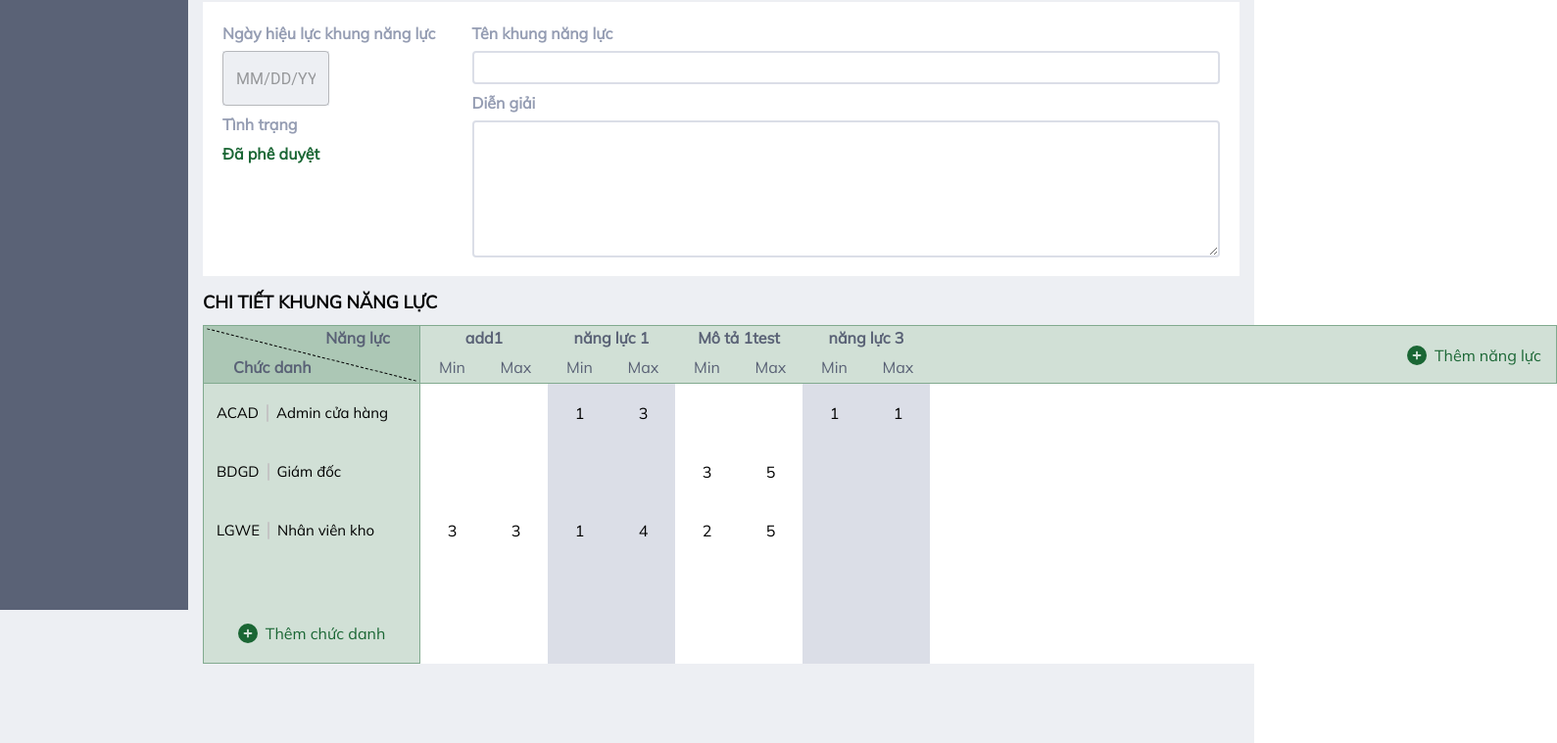
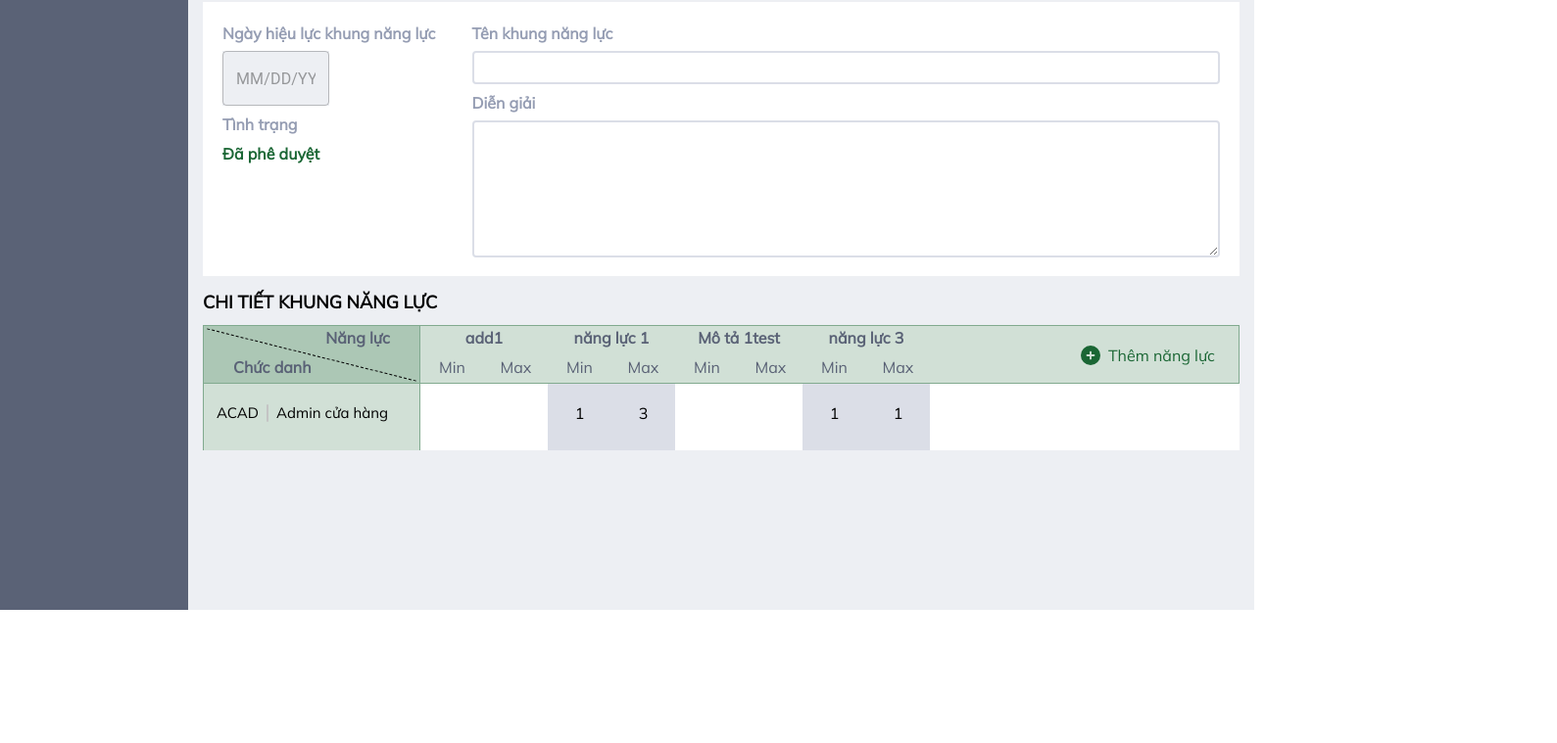
Before and after one commit to Kaeyn/Task1_Intern, a React (Create React App) app in the folder QuestionBankTask/: page / in a window 1280 px wide. Shown: the part 177-936 px from the top of the page at 98% size, 1589 px wide, since content can reach past the window. After the commit the page ends 800 px from the top, so only its background shows below. Built offline with nearby package versions, Linux system fonts and the light colour scheme.

Commit message:
CompetenceFrame - Content/CSS- Update:
- Thêm scroll cho thông tin và chi tiết khung năng lực

```diff
--- a/QuestionBankTask/src/Views/Content.jsx
+++ b/QuestionBankTask/src/Views/Content.jsx
@@ -25,6 +25,8 @@ const Content = ({ contentData, setIsFuncDisable, showToast }) => {
         newCompetenceList.push(data)
       }
     });
+    console.log(newPositionList)
+    console.log(newCompetenceList)
     setPositionList(newPositionList)
     setCompetenceList(newCompetenceList)
   }
@@ -141,20 +143,21 @@ const Content = ({ contentData, setIsFuncDisable, showToast }) => {
           <div className='font-[700] text-[#959DB3] cursor-pointer' title='CHI TIẾT KHUNG NĂNG LỰC'>CHI TIẾT KHUNG NĂNG LỰC</div>
         </div>
         <div className='competence-func'>
-          <div className='func-item bg-[#EB273A] ml-[10px]'>
+          <div className='func-item bg-[#EB273A] ml-[10px]' title='XOÁ KHUNG NL'>
             <div className='h-full flex self-center'><Icon classIcon={faTrashCan} color={"#ffffff"} size={"20px"} /></div>
             <div>XOÁ KHUNG NL</div>
           </div>
-          <div className='func-item bg-[#1A6634]'>
+          <div className='func-item bg-[#1A6634]' title='GỬI DUYỆT'>
             <div className='h-full flex self-center'><Icon classIcon={faShare} color={"#ffffff"} size={"20px"} /></div>
             <div>GỬI DUYỆT</div>
           </div>
-          <div className='func-item bg-[#1A6634]'>
+          <div className='func-item bg-[#1A6634]' title='THÊM MỚI'>
             <div className='h-full flex self-center'><Icon classIcon={faPlus} color={"#ffffff"} size={"20px"} /></div>
             <div>THÊM MỚI</div>
           </div>
         </div>
       </div>
+      <div className='scroll-container'>
       <div className='competence-detail-container'>
         <div className='detail-title-text'>THÔNG TIN KHUNG NĂNG LỰC </div>
         <div className='detail-frame'>
@@ -189,6 +192,7 @@ const Content = ({ contentData, setIsFuncDisable, showToast }) => {
               <div className='h-[49.5%] text-left ml-[30px] text-[#5A6276] font-[600]'>Chức danh</div>
             </div>
             <div className='position-items'>
+              <div className=''>
               {positionList.map((item, index) => (
                 <div className='position-item col-position-width row-item-height '>
                   <div className='truncate' title={item.PositionID}>{item.PositionID}</div>
@@ -196,6 +200,7 @@ const Content = ({ contentData, setIsFuncDisable, showToast }) => {
                   <div className='truncate' title={item.PositionName}>{item.PositionName}</div>
                 </div>
               ))}
+              </div>
               <div className='col-position-width add-item-position cursor-pointer' title='Thêm chức danh' onClick={() => showToast("Chọn chức năng thêm chức danh")}>
                 <div className='h-full flex flex-col justify-center'><Icon classIcon={faCirclePlus} color={"#1A6634"} size={"20px"} /></div>
                 <div className=''>Thêm chức danh</div>
@@ -205,6 +210,7 @@ const Content = ({ contentData, setIsFuncDisable, showToast }) => {
           </div>
           <div className='position-level-container'>
             <div className='competence-items row-item-height'>
+              <div className='flex '>
               {competenceList.map((item, index) => (
                 <div className='competence-item row-item-height'>
                   <div className='h-[50%] relative font-[700] truncate' title={`${item.CompetenceName}`}>
@@ -217,6 +223,8 @@ const Content = ({ contentData, setIsFuncDisable, showToast }) => {
                   </div>
                 </div>
               ))}
+              </div>
+
               <div className='flex items-center justify-center row-item-height'>
                 <div className='add-competence-item cursor-pointer' title='Thêm năng lực' onClick={() => showToast("Chọn chức năng thêm năng lực")}>
                   <div className='h-full flex flex-col justify-center'><Icon classIcon={faCirclePlus} color={"#1A6634"} size={"20px"} /></div>
@@ -247,6 +255,8 @@ const Content = ({ contentData, setIsFuncDisable, showToast }) => {
           </div>
         </div>
       </div>
+      </div>
+
     </div>
   )
 }
--- a/QuestionBankTask/src/css/Content.css
+++ b/QuestionBankTask/src/css/Content.css
@@ -1,20 +1,20 @@
 .content-container{
-    height: 880px;
-    padding: 10px
+    height: 88vh;
+    padding: 10px;
 }
 .competence-frame-container{
-    width: 145vh;
-    height: 49vh;
+    width: 100%;
+    height: 460px;
 }
 
 .competence-frame{
     width: 100%;
-    height: 43.3vh;
+    height: 89%;
     display: flex;
 }
 
 .competence-container{
-    height: 43.3vh;
+    height: 100%;
     background: #D1E0D6;
     display: flex;
     flex-direction: column;
@@ -32,10 +32,11 @@
 }
 
 .competence-items{
+    background-color: red;
     display: flex;
+    justify-content: space-between;
     position: relative;
-    width: 145vh;
-
+    width: 100%x;
     background-color: #D1E0D6;
     border-top: 1px solid #81AA8F;
     border-bottom: 1px solid #81AA8F;
@@ -52,14 +53,15 @@
 }
 
 .add-competence-item{
+    width: 170px;
+    height: 90%;
     display: flex;
     justify-content: center;
     align-items: center;
     gap: 0.5rem;
-    position: absolute;
-    right: 0;
     padding-right: 15px;
     color: #1A6634;
+    background-color: #D1E0D6;
 }
 
 .level-container{
@@ -83,8 +85,9 @@
     flex-direction: column;
     background-color: #D1E0D6;
     white-space: nowrap;
-    height: 31vh;
+    height: 85%;
     overflow-y: auto;
+    justify-content: space-between;
 }
 
 .position-item{
@@ -102,14 +105,11 @@
 
 .add-item-position{
     display: flex;
-    position: absolute;
-    bottom: 0;
     gap: 0.5rem;
     justify-content: center;
     align-items: center;
     color: #1A6634;
     height: 30px;
-    margin-bottom: 15px;
 }
 
 .title-container{
@@ -119,16 +119,18 @@
 }
 
 .position-level-container{
+    width: 100%;
     display: flex;
     flex-direction: column;
+    overflow: auto;
 }
 
 .competence-level-container{
-    width: 145vh;
-    height: 38vh;
+    width: 100%;
+    height: 100%;
     background-color: white;
     display: flex;
-    overflow: auto;
+
 }
 
 .competence-level-item{
@@ -265,3 +267,52 @@
 .func-item:hover{
     box-shadow: 2px 3px 7px 1px #74caf8;
 }
+
+
+.scroll-container{
+    min-height: 100px;
+    max-height: 800px;
+    overflow-y: auto;
+    overflow-x: hidden;
+}
+
+@media screen and (max-width: 1746px) {
+    .scroll-container{
+        max-height: calc(800px - 90px);
+    }
+
+  }
+
+  @media screen and (max-width: 1537px) {
+    .scroll-container{
+        max-height: calc(800px - 180px);
+    }
+
+  }
+
+  @media screen and (max-width: 1441px) {
+    .scroll-container{
+        max-height: calc(800px - 225px);
+    }
+  }
+
+  @media screen and (max-width: 1372px) {
+    .scroll-container{
+        max-height: calc(800px - 255px);
+    }
+  }
+
+  @media screen and (max-width: 1281px) {
+    .scroll-container{
+        max-height: calc(800px - 295px);
+    }
+  }
+  @media screen and (max-width: 1098px) {
+    .scroll-container{
+        max-height: calc(800px - 385px);
+    }
+  }
+
+  @media screen and (min-width: 1920px){
+
+  }
```
